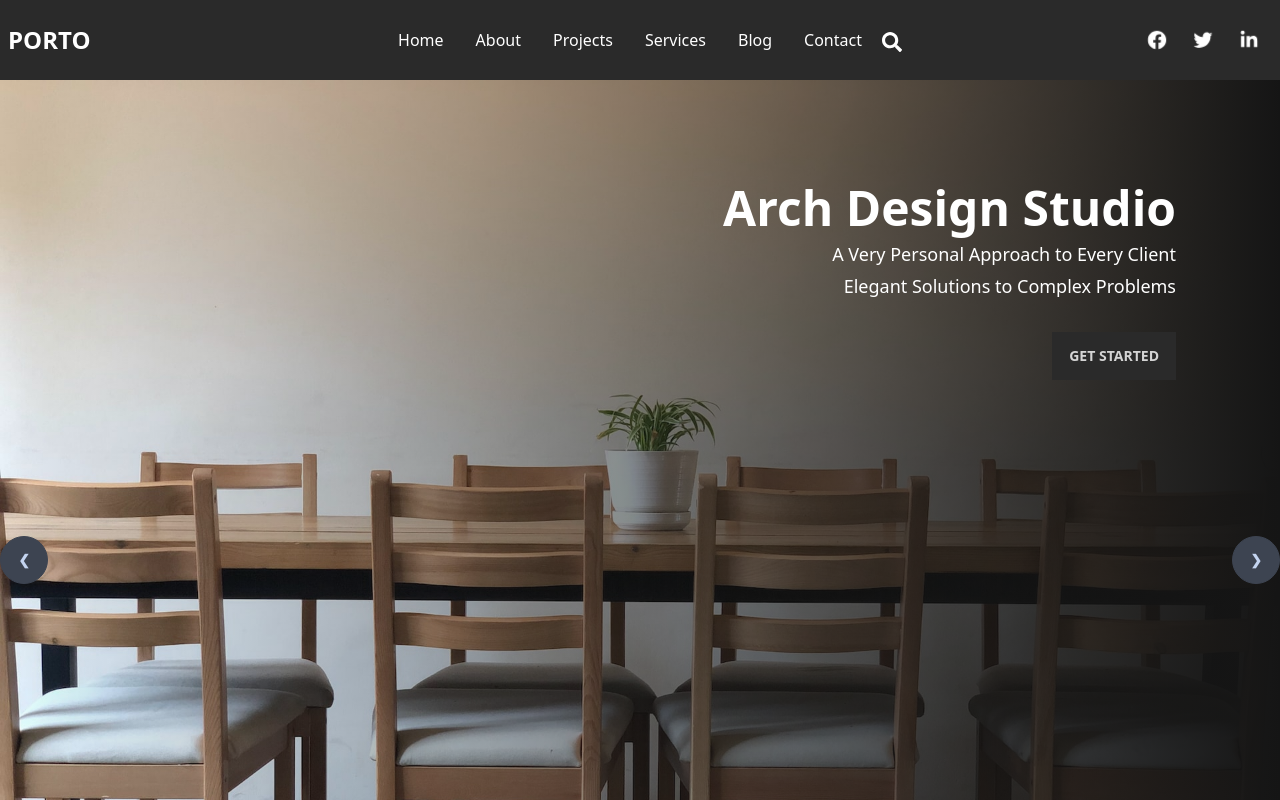
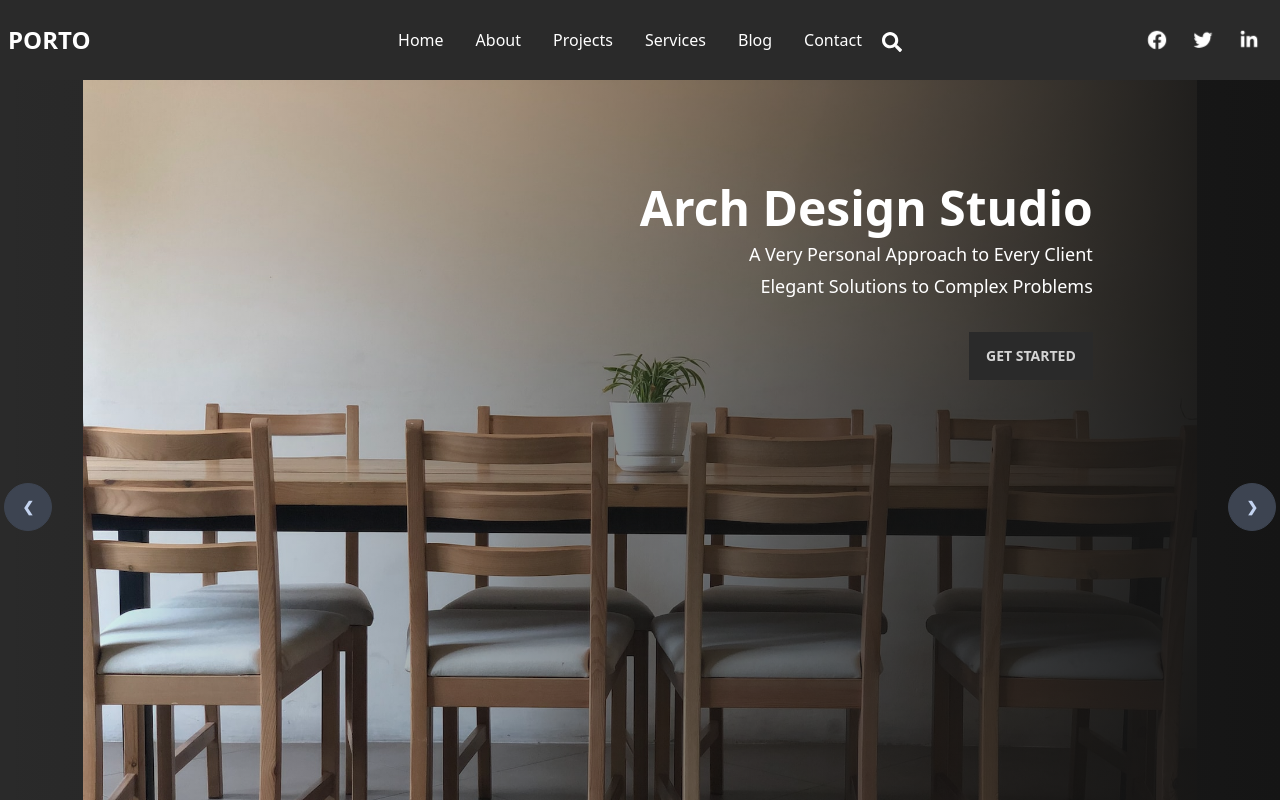
Before and after one commit to yusuf-khan-swd/porto-innovation, a React (Vite) app: page / in a window 1280 px wide. Shown: the top 800 px of the page. Built offline with nearby package versions, Linux system fonts and the light colour scheme.

Commit message:
indicator outside of the image

```diff
--- a/src/components/Carousel/Carousel.tsx
+++ b/src/components/Carousel/Carousel.tsx
@@ -7,11 +7,12 @@ import './CarouselItem.css';
 const Carousel = () => {
   return (
     <div className="carousel w-full">
-      <div id="slide1" className="carousel-item relative w-full">
+      <div id="slide1" className="carousel-item relative w-full bg-primary">
+        <div className="w-[87%] mx-auto">
           <div className="carousel-img">
             <img src={banner1} className="w-full" />
           </div>
-        <div className="text-white bg-transparent absolute w-full top-0">
+          <div className="text-white bg-transparent absolute w-[87%] mx-auto top-0">
             <div className="p-2 text-sm sm:text-lg text-center md:text-right md:mt-24 md:mr-24">
               <h2 className="text-2xl md:text-5xl font-bold mb-2">Arch Design Studio</h2>
               <p className="md:text-lg mb-1">A Very Personal Approach to Every Client</p>
@@ -21,7 +22,8 @@ const Carousel = () => {
               </div>
             </div>
           </div>
-        <div className="absolute flex justify-between transform -translate-y-1/2 left-0 right-0 top-1/2">
+        </div>
+        <div className="absolute flex justify-between transform -translate-y-1/2 left-1 right-1 top-1/2">
           <a href="#slide4" className="btn btn-circle">❮</a>
           <a href="#slide2" className="btn btn-circle">❯</a>
         </div>
```
Lines whose indentation alone changed are shown as unchanged.
